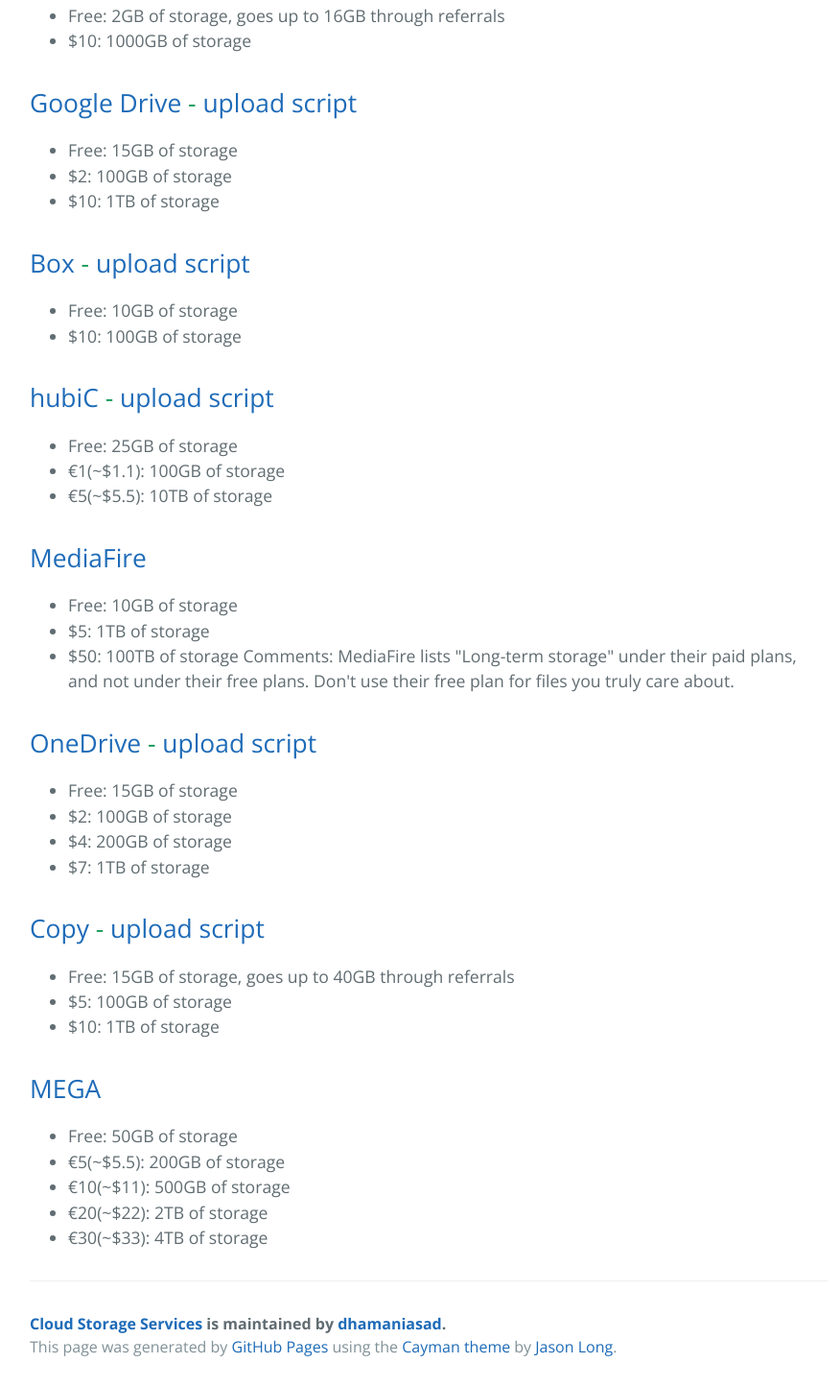
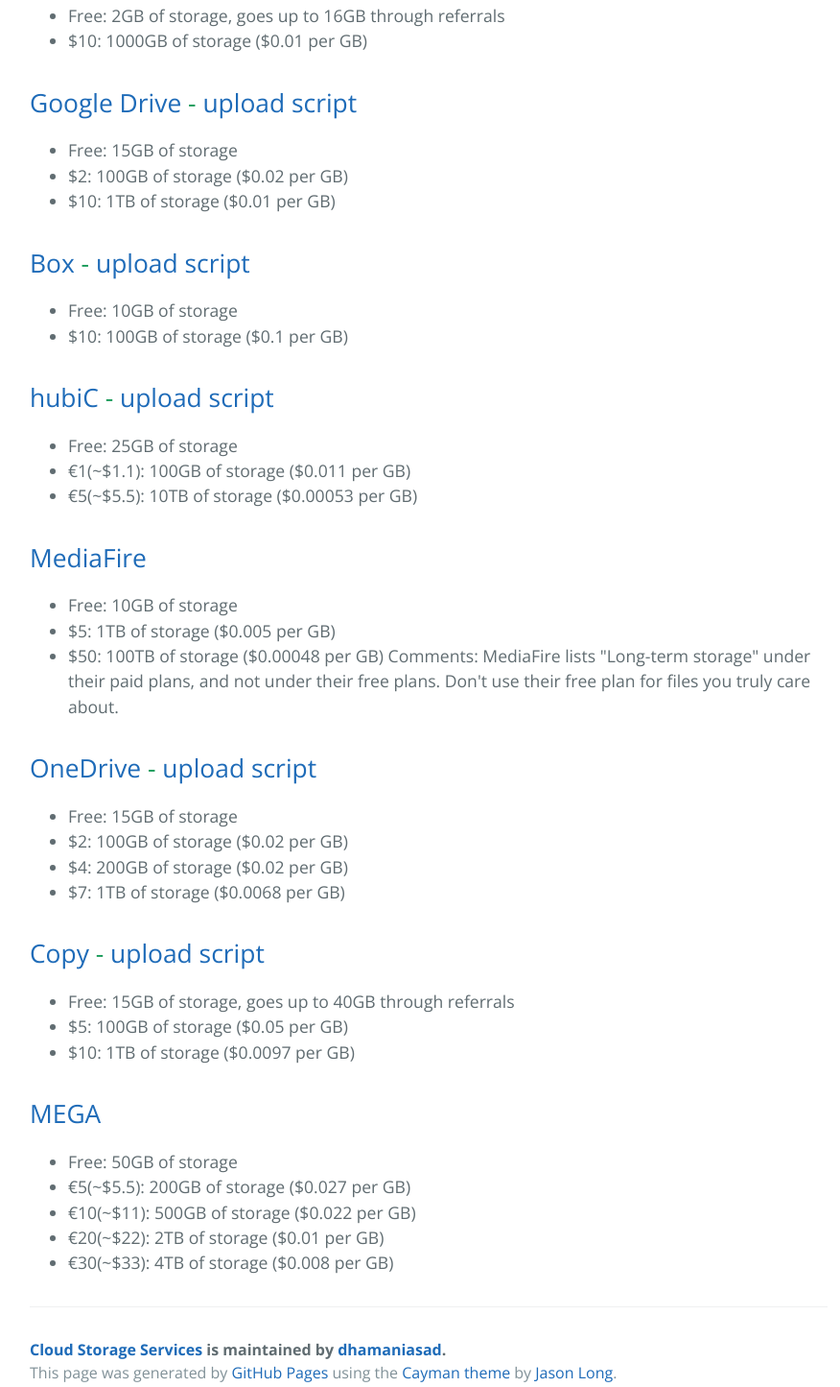
Before and after one commit to dhamaniasad/cloud-storage-services, a plain HTML site: page index.html in a window 1280 px wide. Shown: the part 640-2085 px from the top of the page at 96% size, without its empty margins (193-1069 px from the left). Drawn offline with nearby package versions, Linux system fonts and the light colour scheme.

```diff
--- a/index.html
+++ b/index.html
@@ -33,7 +33,7 @@
 
 <ul>
 <li>Free: 2GB of storage, goes up to 16GB through referrals</li>
-<li>$10: 1000GB of storage</li>
+<li>$10: 1000GB of storage ($0.01 per GB)</li>
 </ul>
 
 <h2>
@@ -43,8 +43,8 @@
 
 <ul>
 <li>Free: 15GB of storage</li>
-<li>$2: 100GB of storage</li>
-<li>$10: 1TB of storage</li>
+<li>$2: 100GB of storage ($0.02 per GB)</li>
+<li>$10: 1TB of storage ($0.01 per GB)</li>
 </ul>
 
 <h2>
@@ -54,7 +54,7 @@
 
 <ul>
 <li>Free: 10GB of storage</li>
-<li>$10: 100GB of storage</li>
+<li>$10: 100GB of storage ($0.1 per GB)</li>
 </ul>
 
 <h2>
@@ -64,8 +64,8 @@
 
 <ul>
 <li>Free: 25GB of storage</li>
-<li>€1(~$1.1): 100GB of storage</li>
-<li>€5(~$5.5): 10TB of storage</li>
+<li>€1(~$1.1): 100GB of storage ($0.011 per GB)</li>
+<li>€5(~$5.5): 10TB of storage ($0.00053 per GB)</li>
 </ul>
 
 <h2>
@@ -74,8 +74,8 @@
 
 <ul>
 <li>Free: 10GB of storage</li>
-<li>$5: 1TB of storage</li>
-<li>$50: 100TB of storage
+<li>$5: 1TB of storage ($0.005 per GB)</li>
+<li>$50: 100TB of storage ($0.00048 per GB)
 Comments: MediaFire lists "Long-term storage" under their paid plans, and not under their free plans. Don't use their free plan for files you truly care about.</li>
 </ul>
 
@@ -86,9 +86,9 @@
 
 <ul>
 <li>Free: 15GB of storage</li>
-<li>$2: 100GB of storage</li>
-<li>$4: 200GB of storage</li>
-<li>$7: 1TB of storage</li>
+<li>$2: 100GB of storage ($0.02 per GB)</li>
+<li>$4: 200GB of storage ($0.02 per GB)</li>
+<li>$7: 1TB of storage ($0.0068 per GB)</li>
 </ul>
 
 <h2>
@@ -98,8 +98,8 @@
 
 <ul>
 <li>Free: 15GB of storage, goes up to 40GB through referrals</li>
-<li>$5: 100GB of storage</li>
-<li>$10: 1TB of storage</li>
+<li>$5: 100GB of storage ($0.05 per GB)</li>
+<li>$10: 1TB of storage ($0.0097 per GB)</li>
 </ul>
 
 <h2>
@@ -108,10 +108,10 @@
 
 <ul>
 <li>Free: 50GB of storage</li>
-<li>€5(~$5.5): 200GB of storage</li>
-<li>€10(~$11): 500GB of storage</li>
-<li>€20(~$22): 2TB of storage</li>
-<li>€30(~$33): 4TB of storage</li>
+<li>€5(~$5.5): 200GB of storage ($0.027 per GB)</li>
+<li>€10(~$11): 500GB of storage ($0.022 per GB)</li>
+<li>€20(~$22): 2TB of storage ($0.01 per GB)</li>
+<li>€30(~$33): 4TB of storage ($0.008 per GB)</li>
 </ul>
 
       <footer class="site-footer">
```
Also changed, not shown: params.json (+1 -1 lines).
